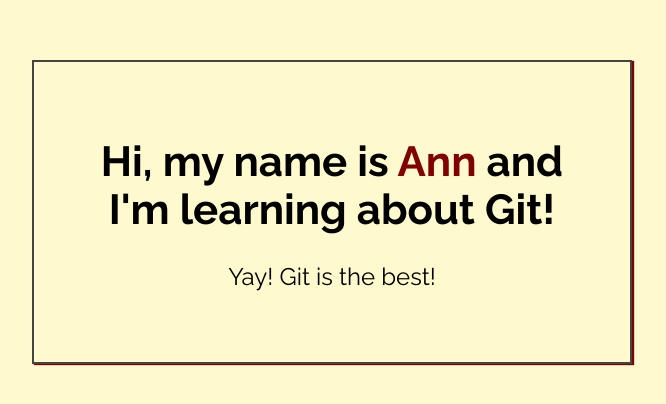
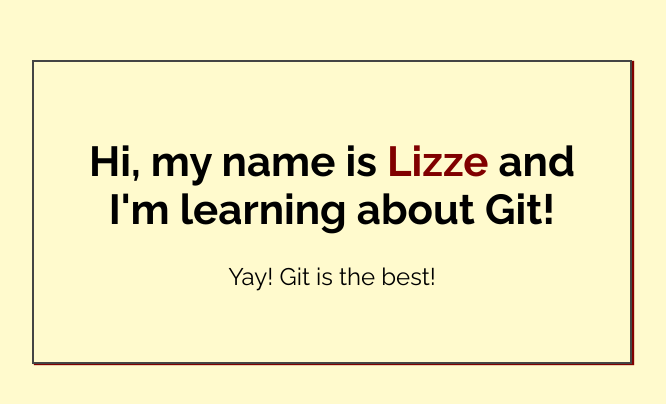
Before and after one commit to lizebet/my-first-respository, a plain HTML site: page index.html in a window 1280 px wide. Shown: the part 188-592 px from the top of the page, without its empty margins (308-974 px from the left). Drawn offline with Linux system fonts and the light colour scheme.

Commit message:
changed name to index.html

```diff
--- a/index.html
+++ b/index.html
@@ -14,7 +14,7 @@
 <body>
 
     <div class="greeting">
-        <h1>Hi, my name is <span class="highlight">Ann</span> and I'm learning about Git! </h1>
+        <h1>Hi, my name is <span class="highlight">Lizze</span> and I'm learning about Git! </h1>
 
         <p>Yay! Git is the best!</p>
     </div>
```
